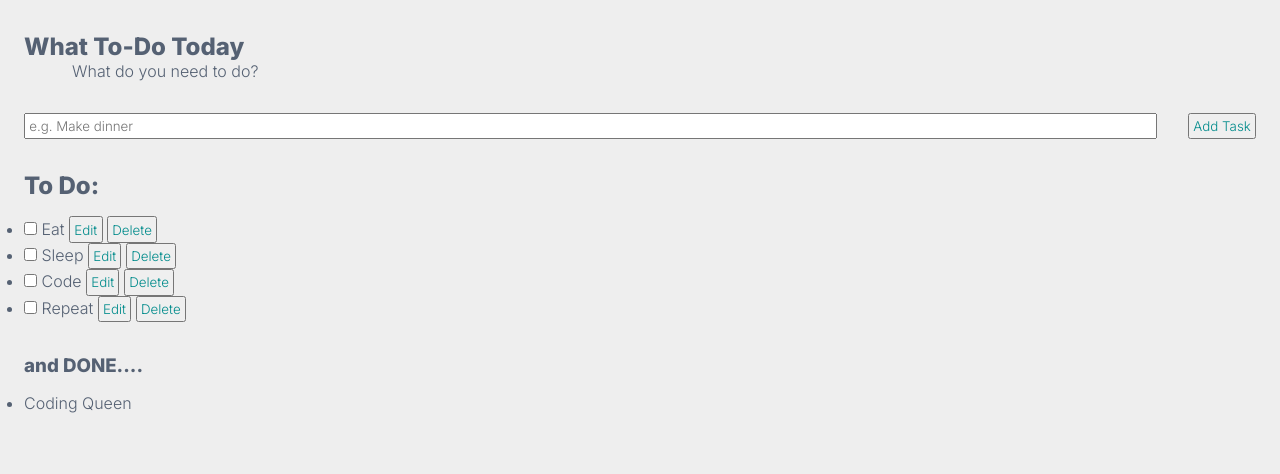
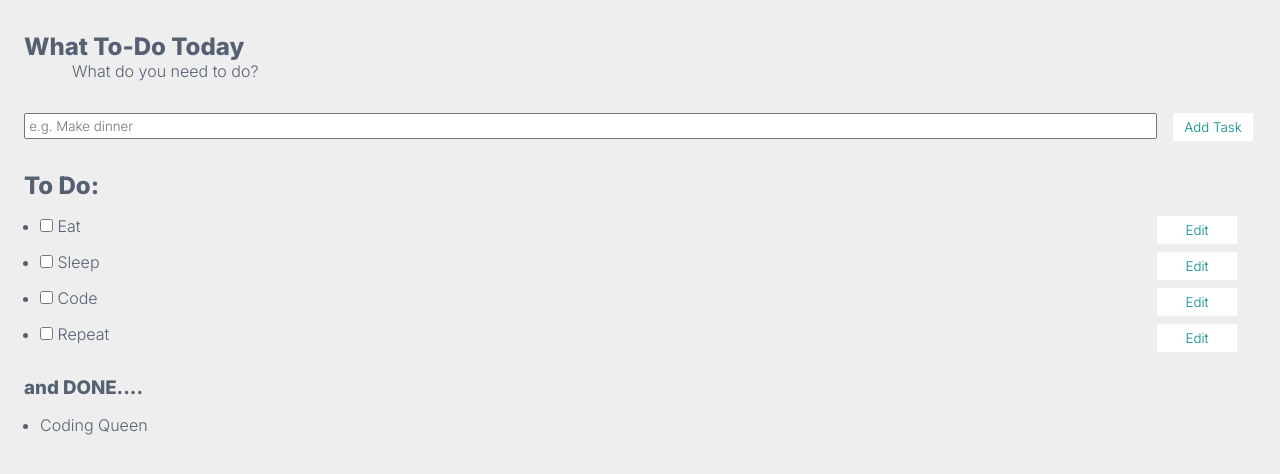
Before and after one commit to Heychani/To-Do-App-Take-4, a plain HTML site: page index.html in a window 1280 px wide. Drawn offline with Linux system fonts and the light colour scheme.

Commit message:
Canceling all the JavaScript
Commenting all the JavaScript out, and taking the HTML piece by piece and trying to create functions

```diff
--- a/index.html
+++ b/index.html
@@ -32,17 +32,17 @@
     <h2>To Do: </h2>
     <ul>
         <li><input type="checkbox" id="checklist"><label> Eat
-            <button class="edit">Edit</button>
-            <button class="delete">Delete</button></li>
+            <button type="submit" id="edit-button">Edit</button>
+        </li>
         <li><input type="checkbox" id="checklist"><label> Sleep
-            <button class="edit">Edit</button>
-            <button class="delete">Delete</button></li>
+            <button type="submit" id="edit-button">Edit</button>
+        </li>
         <li><input type="checkbox" id="checklist"><label> Code
-            <button class="edit">Edit</button>
-            <button class="delete">Delete</button></li>
+            <button type="submit" id="edit-button">Edit</button>
+        </li>
         <li><input type="checkbox" id="checklist"><label> Repeat
-            <button class="edit">Edit</button>
-            <button class="delete">Delete</button></li>
+            <button type="submit" id="edit-button">Edit</button>
+        </li>
     </ul>
 </div>
 
--- a/todo.css
+++ b/todo.css
@@ -63,6 +63,10 @@ h2{
     margin-left: 3rem;
 }
 
+li{
+    margin: 1rem;
+}
+
 h3{
     margin-bottom: 1rem;
     margin-top: 2rem;
@@ -72,18 +76,47 @@ h3{
     margin-left: 3rem;
 }
 
-.edit{
-    box-shadow: var(--shadow);
-    padding: 0.2rem;
+#delete-button{
+    width: 80px;
+    padding: 5px;
+    margin: 0 3px;
+    background-color: var(--white);
+    outline: none;
+    border: 1px solid var(--white);
+    box-shadow: 2px 2px 2px var(--shadow);
     color: var(--teal);
-    background-color: --(--white);
+    float: right;
 }
 
-.delete{
-    box-shadow: var(--shadow);
-    padding: 0.2rem;
+#edit-button{
+    width: 80px;
+    padding: 5px;
+    margin: 0 3px;
+    background-color: var(--white);
+    outline: none;
+    border: 1px solid var(--white);
+    box-shadow: 2px 2px 2px var(--shadow);
     color: var(--teal);
-    background-color: --(--white);
+    float: right;
+}
+
+#addTask{
+    width: 80px;
+    padding: 5px;
+    margin: 0 3px;
+    background-color: var(--white);
+    outline: none;
+    border: 1px solid var(--white);
+    box-shadow: 2px 2px 2px var(--shadow);
+    color: var(--teal);
+}
+
+.delete:hover{
+    box-shadow: 2px 2px 3px;
+}
+
+.delete:active{
+    box-shadow: 1px 1px 3px;
 }
 
 .list #checklist{
```
Also changed, not shown: app.js (+4 -7 lines).
